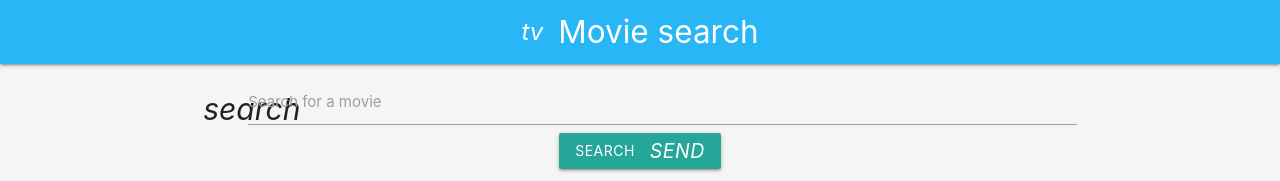
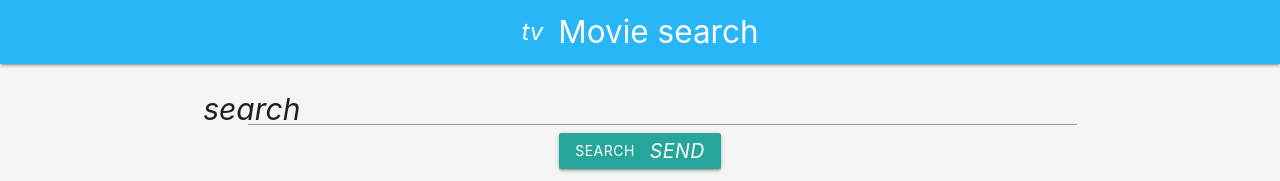
Before and after one commit to AroParada/react-movies-app, a React (Create React App) app: page / in a window 1280 px wide. Shown: the top 181 px of the page. Built offline with nearby package versions, Linux system fonts and the light colour scheme; no server answers; the HTML template or start-up script is replaced by a standard one.

Commit message:
removed search label

```diff
--- a/src/components/SearchBar.js
+++ b/src/components/SearchBar.js
@@ -23,7 +23,6 @@ function SearchBar(props) {
               Search
               <i className="material-icons right">send</i>
             </button>
-            <label htmlFor="icon_prefix">Search for a movie</label>
           </div>
         </div>
       </form>
```
Also changed, not shown: 1 other file (tests, documents, lock files or other folders).
